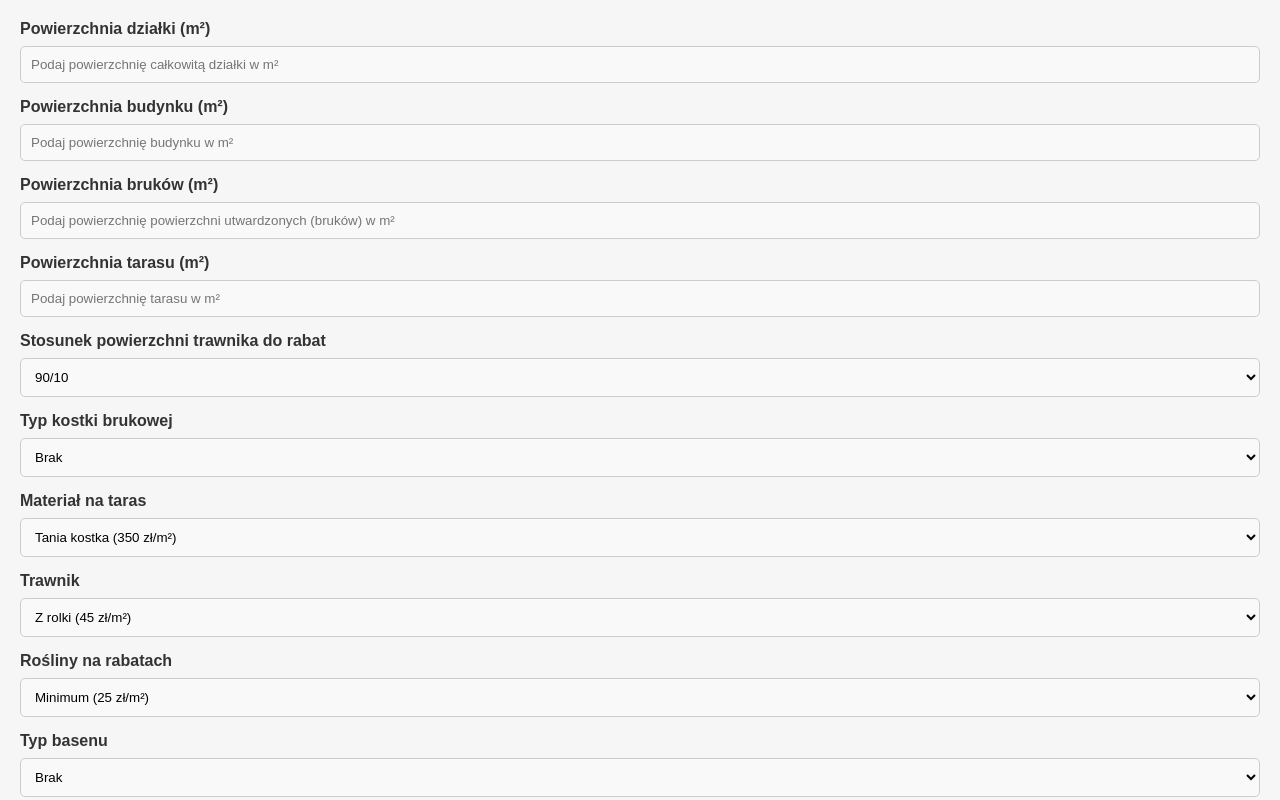
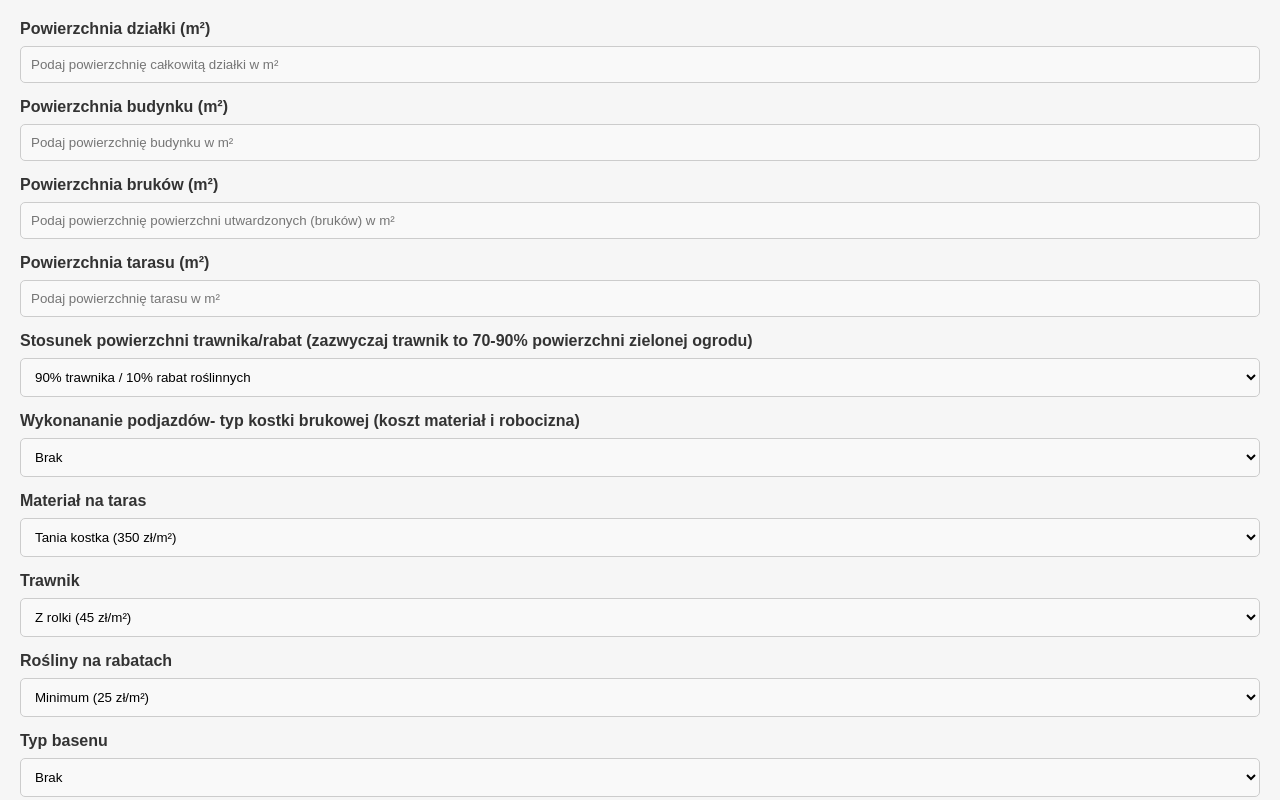
Before and after one commit to wojciechkazik/Wojciechkazik, a plain HTML site: page index.html in a window 1280 px wide. Shown: the top 800 px of the page. Drawn offline with Linux system fonts and the light colour scheme.

Commit message:
Update index.html

```diff
--- a/index.html
+++ b/index.html
@@ -98,25 +98,25 @@ button:hover {
             <input type="number" id="terrace-area" placeholder="Podaj powierzchnię tarasu w m²">
         </div>
         <div class="form-group">
-            <label for="lawn-beds-ratio">Stosunek powierzchni trawnika do rabat</label>
+            <label for="lawn-beds-ratio"> Stosunek powierzchni trawnika/rabat (zazwyczaj trawnik to 70-90% powierzchni zielonej ogrodu) </label>
             <select id="lawn-beds-ratio">
-                <option value="90/10">90/10</option>
-                <option value="80/20">80/20</option>
-                <option value="70/30">70/30</option>
-                <option value="60/40">60/40</option>
-                <option value="50/50">50/50</option>
+                <option value="90/10">90% trawnika / 10% rabat roślinnych</option>
+                <option value="80/20">80% trawnika / 20% rabat roślinnych</option>
+                <option value="70/30">70% trawnika / 30% rabat roślinnych</option>
+                <option value="60/40">60% trawnika / 40% rabat roślinnych</option>
+                <option value="50/50">50% trawnika / 50% rabat roślinnych</option>
             </select>
         </div>
 
         <!-- Materiały i elementy -->
         <div class="form-group">
-            <label for="paving-type">Typ kostki brukowej</label>
+            <label for="paving-type">Wykonananie podjazdów- typ kostki brukowej (koszt materiał i robocizna) </label>
             <select id="paving-type">
                 <option value="0">Brak</option>
-                <option value="350">Tania kostka (350 zł/m²)</option>
-                <option value="450">Średnia kostka (450 zł/m²)</option>
-                <option value="550">Płyty betonowe standardowe (550 zł/m²)</option>
-                <option value="800">Płyty betonowe beton architektoniczny (800 zł/m²)</option>
+                <option value="350">Kostka budżetowa 50zł/m2 (koszt całkowity 350 zł/m²)</option>
+                <option value="450">Kostka ozdobna 100zł/m2 (koszt całkowity 450 zł/m²)</option>
+                <option value="550">Płyty betonowe duży format- standardowe 140zł/m2 (koszt całkowity 550 zł/m²)</option>
+                <option value="900">Płyty betonowe beton architektoniczny 400zł/m2 (900 zł/m²)</option>
             </select>
         </div>
         <div class="form-group">
```
